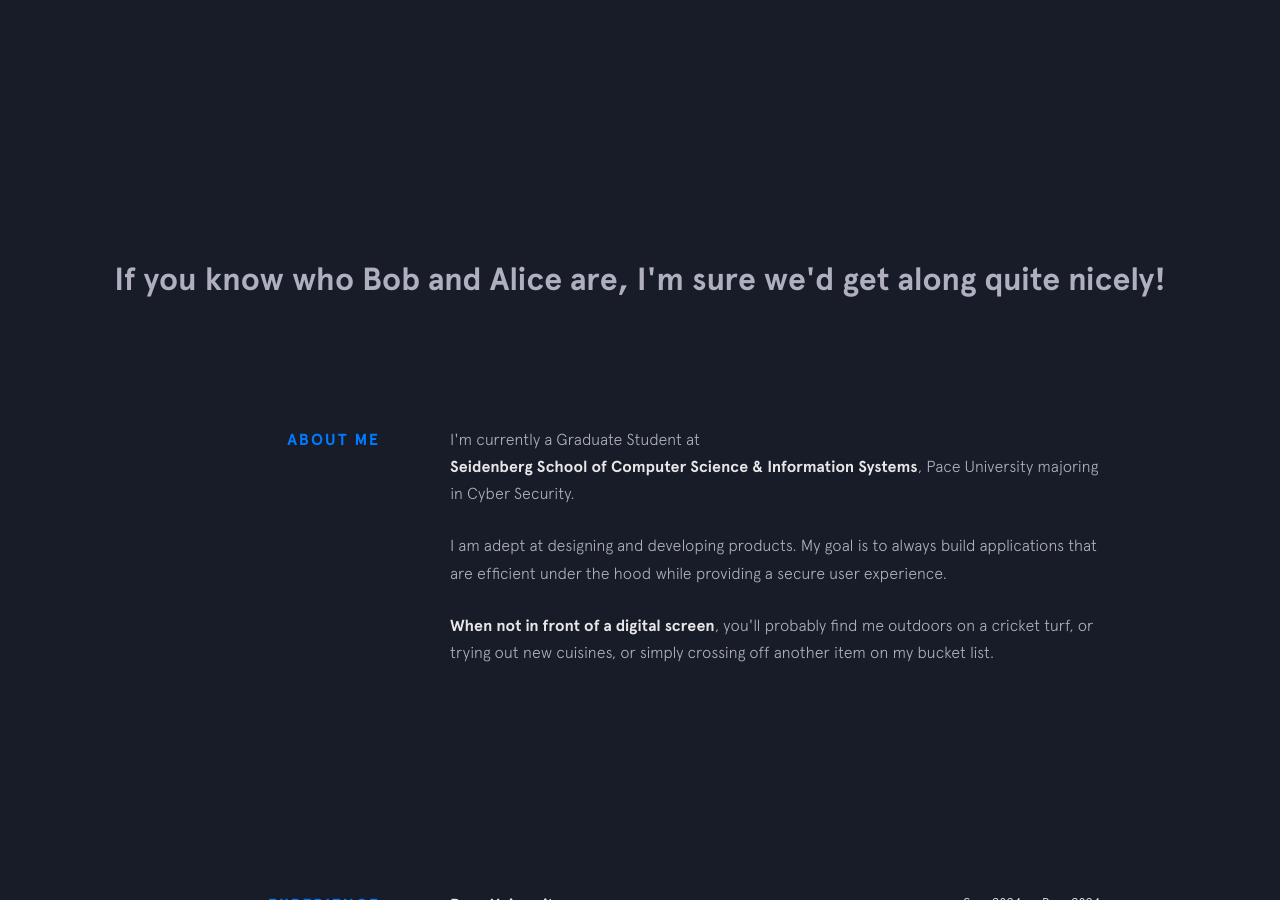
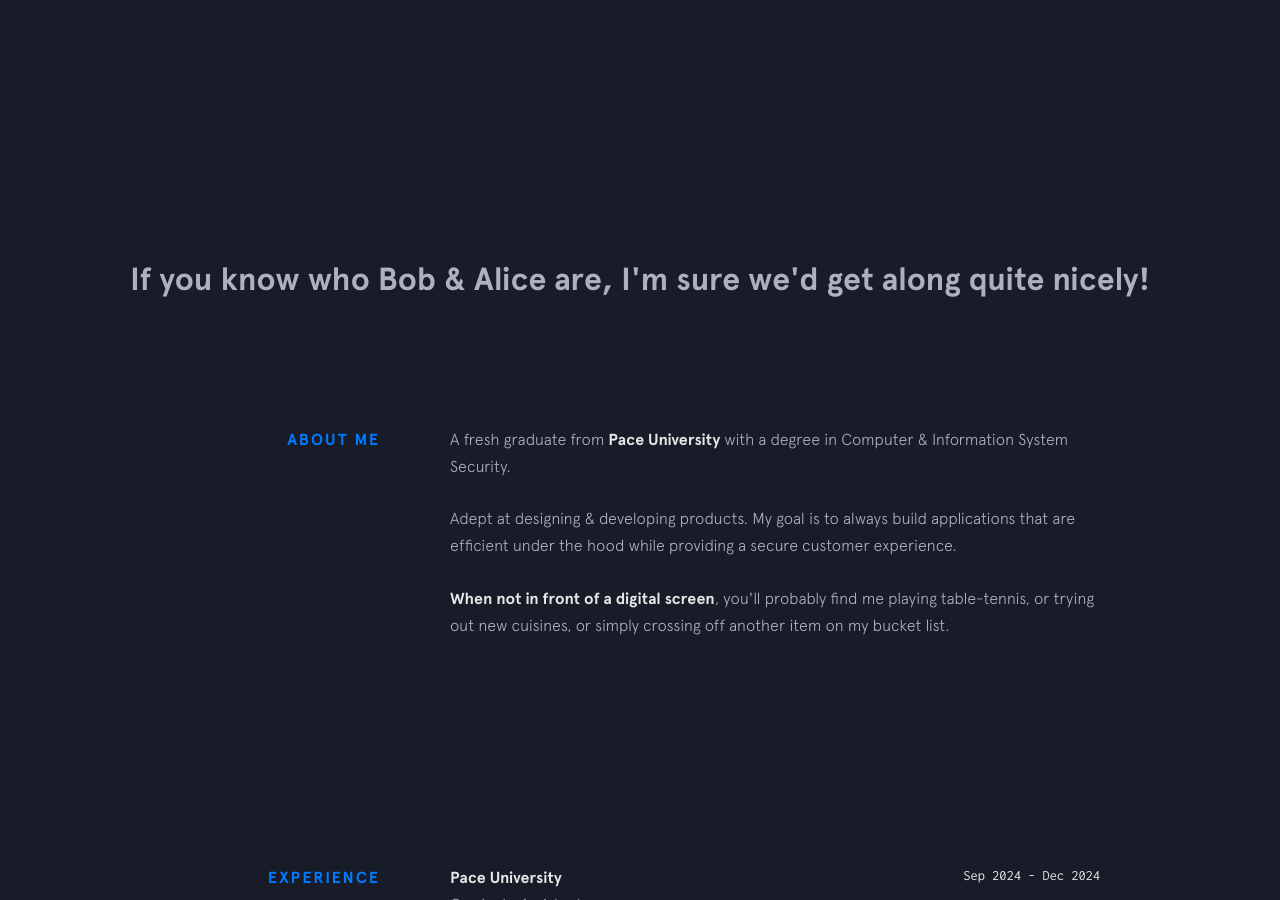
Before and after one commit to ar33h/ar33h.github.io, a Jekyll site: the page built from index.html, in a window 1280 px wide and 900 px high, scrolled down 710 px. Built offline with Jekyll 4.4.1, drawn with Linux system fonts in a browser that asks for light colours; nearby versions of some CDN libraries.

Commit message:
Updated Graduation

```diff
--- a/_includes/background.html
+++ b/_includes/background.html
@@ -1,17 +1,17 @@
-<center><h1 class="quote" style="width: 90%; padding-top: 45px;">If you know who Bob and Alice are, I'm sure we'd get along quite nicely!</h1></center>
+<center><h1 class="quote" style="width: 90%; padding-top: 45px;">If you know who Bob & Alice are, I'm sure we'd get along quite nicely!</h1></center>
 <section class="section background">
   <div class="section__title">About Me</div>
   <div class="section__content">
     <p>
-      I'm currently a Graduate Student at <a class="underline-link" href="https://www.pace.edu/seidenberg/" target="_blank">Seidenberg School of Computer Science & Information Systems</a>, Pace University majoring in Cyber Security.
+      A fresh graduate from <a class="underline-link" href="https://www.pace.edu/seidenberg/" target="_blank">Pace University</a> with a degree in Computer & Information System Security.
     </p>
 
     <p>
-      I am adept at designing and developing products. My goal is to always build applications that are efficient under the hood while providing a secure user experience.
+      Adept at designing & developing products. My goal is to always build applications that are efficient under the hood while providing a secure customer experience.
     </p>
 
     <p>
-      <strong>When not in front of a digital screen</strong>, you'll probably find me outdoors on a cricket turf, or trying out new cuisines, or simply crossing off another item on my bucket list.
+      <strong>When not in front of a digital screen</strong>, you'll probably find me playing table-tennis, or trying out new cuisines, or simply crossing off another item on my bucket list.
     </p>
   </div>
 </section>
```
